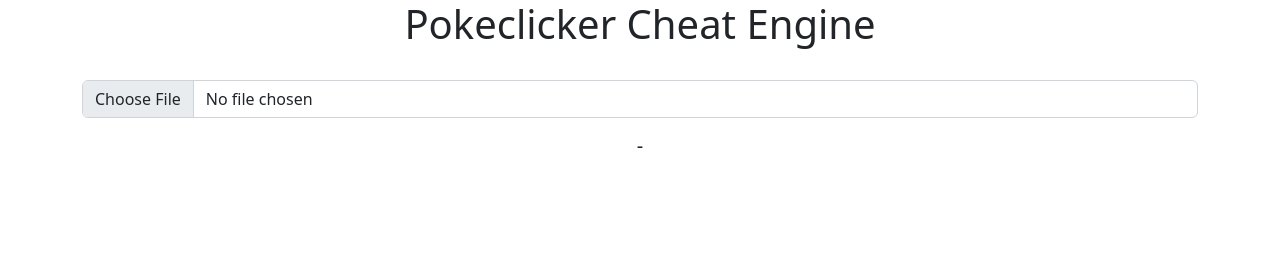
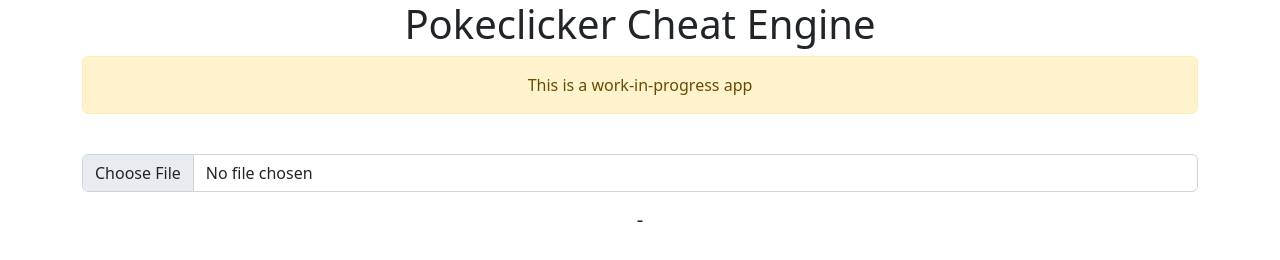
Before and after one commit to CorentinLeGuen/pokeclickerCheat, a plain HTML site: page index.html in a window 1280 px wide. Drawn offline with nearby package versions, Linux system fonts and the light colour scheme.

Commit message:
Add warning WIP message

```diff
--- a/index.html
+++ b/index.html
@@ -12,6 +12,13 @@
 <body>
     <div class="container-md">
         <h1 class="text-center">Pokeclicker Cheat Engine</h1>
+
+        <div class="text-center">
+            <div class="alert alert-warning" role="alert">
+                This is a work-in-progress app
+            </div>
+        </div>
+
         <div class="mb-3">
             <label for="fileinput" class="form-label"></label>
             <input class="form-control" type="file" id="fileinput">
```
